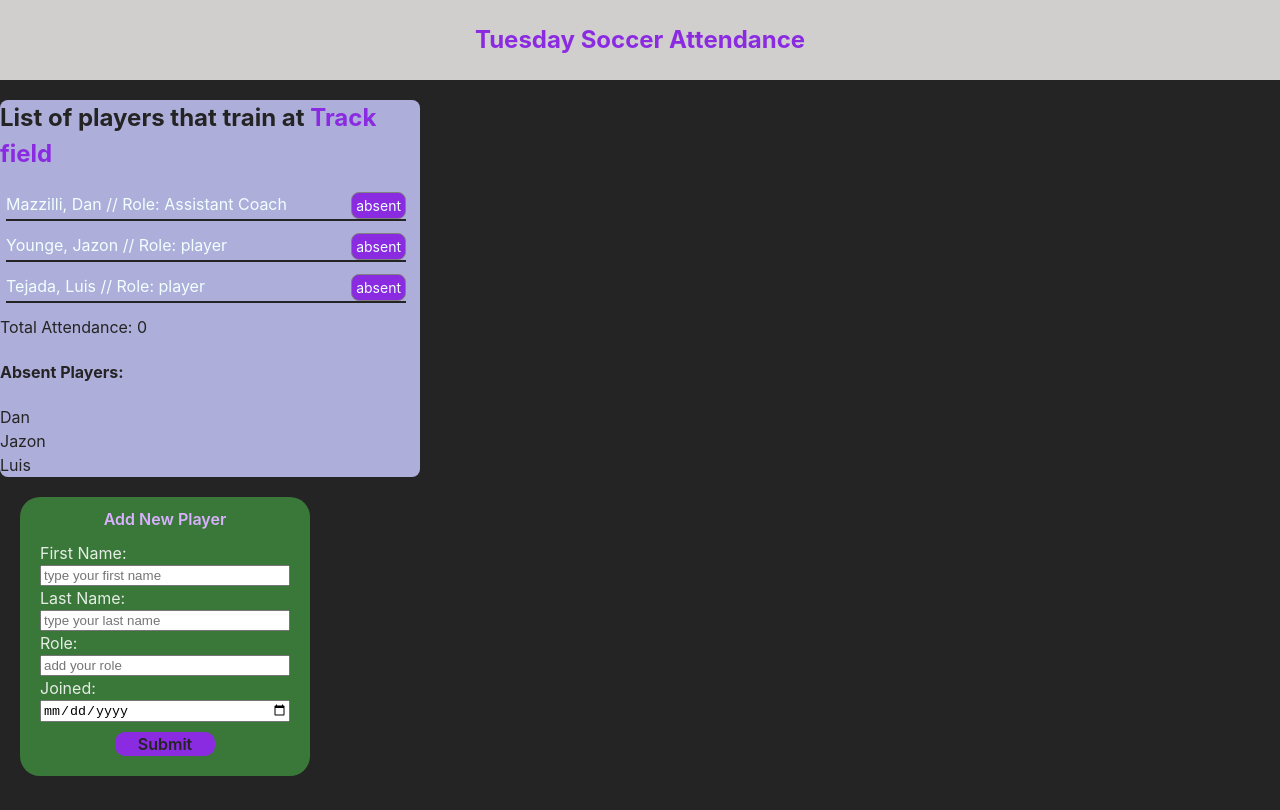
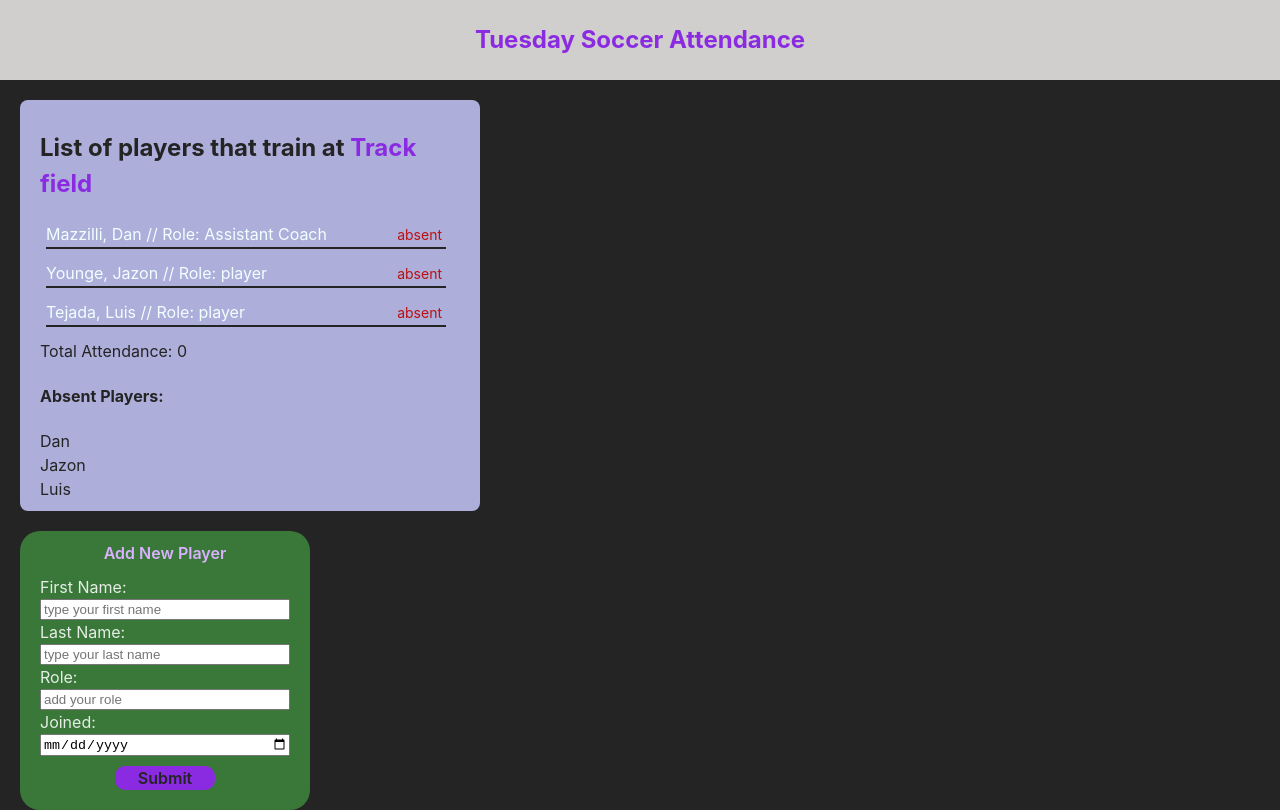
Before and after one commit to Daniel-Mazzilli/tuesday-soccer-attendance, a React (Vite) app: page / in a window 1280 px wide. Built offline with nearby package versions, Linux system fonts and the light colour scheme.

Commit message:
added a little styling to playersList

```diff
--- a/src/components/PlayerCard.css
+++ b/src/components/PlayerCard.css
@@ -9,13 +9,22 @@
 
 .player-card:hover{
     background-color: rgb(253, 187, 65);
+    cursor: pointer;
 }
 
-.player-card-button{
+.player-attendance{
     all:unset;
     font-size: 14px;
-    border: 1px solid grey;
+    /* border: 1px solid grey; */
     padding: 2px 4px;
-    border-radius:8px;
-    background: blueviolet;
+    /* border-radius:8px; */
+    /* background: blueviolet; */
 }
+
+.player-absent{
+    color:rgb(187, 16, 16);
+}
+
+.player-present{
+    color:rgb(58, 120, 58);
+}
--- a/src/components/PlayerCard.jsx
+++ b/src/components/PlayerCard.jsx
@@ -10,9 +10,9 @@ export default function PlayerCard({ player, updateAttendance }) {
   }
 
   return (
-    <li className="player-card">
+    <li className="player-card" onClick={toggleAttendance}>
       <div>{`${player.lastName}, ${player.firstName} // Role: ${player.role}`}</div>
-      <button className="player-card-button" onClick={toggleAttendance}>{isPresent ? "present" : "absent"}</button>
+      <div className={`player-attendance ${isPresent ? "player-present" : "player-absent"}`} >{isPresent ? "present" : "absent"}</div>
     </li>
   );
 }
--- a/src/components/PlayersList.css
+++ b/src/components/PlayersList.css
@@ -4,6 +4,8 @@
     width: 420px;
     min-height: 300px;
     border-radius: 8px;
+    margin:20px;
+    padding: 10px 20px;
 }
 
 .players-list ul {
@@ -13,3 +15,7 @@
 .players-list-location {
     color:blueviolet;
 }
+
+.absent-players-list li{
+    list-style: none;
+}
--- a/src/components/PlayersList.jsx
+++ b/src/components/PlayersList.jsx
@@ -53,7 +53,7 @@ export default function PlayersList({ allPlayers, location, absentPlayers, setAb
       {absentPlayers.length > 0 && (
         <>
           <h4>Absent Players:</h4>
-          <ul>
+          <ul className="absent-players-list">
             {absentPlayers.map((player) => {
               return <li key={player.id}>{player.firstName}</li>;
             })}
```
